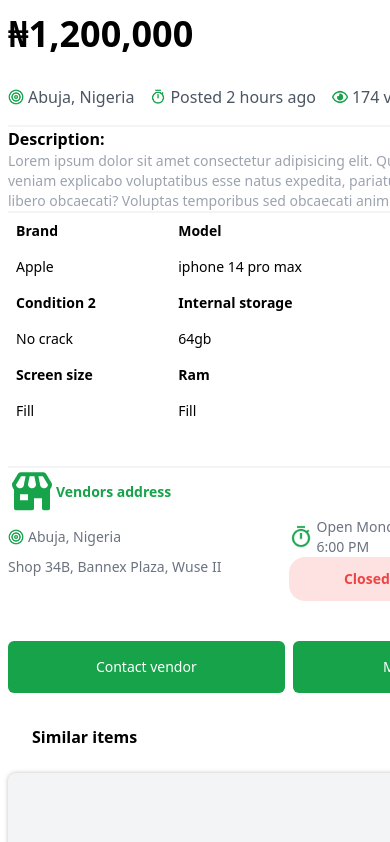
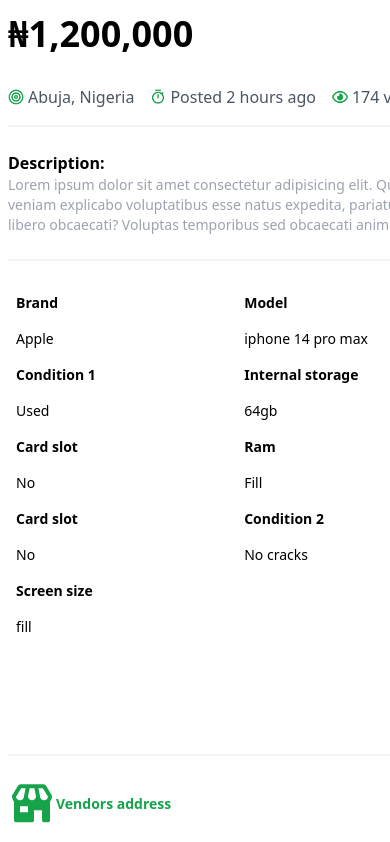
Before and after one commit to osh-la/jamezspace, a React (Vite) app: page /product in a window 390 px wide. Shown: the part 1102-1944 px from the top of the page. Built offline with nearby package versions, Linux system fonts and the light colour scheme.

Commit message:
product cat table

```diff
--- a/src/index.css
+++ b/src/index.css
@@ -20,6 +20,9 @@
     text-align: left;
     padding: 8px;
   }
+
+  tr:nth-child(odd){font-weight: bolder;}
+
   input[type='range'] {
     -webkit-appearance: none;
     appearance: none;
@@ -54,7 +57,7 @@
     border-radius: 12px;
   }
 
-  tr:nth-child(odd){font-weight: bolder;}
+
   @layer components {
     .radio{
         @apply appearance-none w-4 h-4 border border-gray-300 rounded-full bg-white checked:bg-green-500 checked:border-gray-300 transition duration-200;
--- a/src/pages/Product.jsx
+++ b/src/pages/Product.jsx
@@ -83,7 +83,7 @@
               </div>
             </div>
 
-            <div className="border-b-2 border-gray-100  md:py-6">
+            <div className="border-b-2 border-gray-100  py-6">
               <h1 className="font-bold">Description:</h1>
               <p className="text-sm text-gray-400">
                 Lorem ipsum dolor sit amet consectetur adipisicing elit. Quas
@@ -92,8 +92,8 @@
                 Voluptas temporibus sed obcaecati animi officiis.
               </p>
             </div>
-            <div className="border-b-2 border-gray-100 text-sm  md:py-6">
-              <table>
+            <div className="border-b-2 border-gray-100 text-sm py-6">
+              <table className="hidden md:table">
                 <tr>
                   <td>Brand</td>
                   <td>Model</td>
@@ -125,14 +125,62 @@
                   <td>No</td>
                 </tr>
               </table>
-              <div className="flex justify-end  md:py-6">
+                  {/* mobile */}
+                  <table className="md:hidden">
+                    <tr>
+                      <td>Brand</td>
+                      <td>Model</td>
+
+                    </tr>
+                    <tr>
+                      <td>Apple</td>
+                      <td>iphone 14 pro max</td>
+
+                    </tr>
+                    <tr>
+                      <td>Condition 1</td>
+                      <td>Internal storage</td>
+
+                    </tr>
+                    <tr>
+                      <td>Used</td>
+                      <td>64gb</td>
+
+                    </tr>
+                    <tr>
+                      <td>Card slot</td>
+                      <td>Ram</td>
+                    </tr>
+                    <tr>
+                      <td>No</td>
+                      <td>Fill</td>
+                    </tr>
+                    <tr>
+                      <td>Card slot</td>
+                      <td>Condition 2</td>
+                    </tr>
+                    <tr>
+                      <td>No</td>
+                      <td>No cracks</td>
+                    </tr>
+                    <tr>
+                      <td>Screen size</td>
+
+                    </tr>
+                    <tr>
+                      <td>fill</td>
+
+                    </tr>
+
+                  </table>
+              <div className="flex justify-end  py-6">
                 <select className="text-green-600  bg-white p-2" name="" id="">
                   <option value="">View all</option>
                 </select>
               </div>
             </div>
             <section>
-              <div className="flex items-center text-sm md:text-base  md:py-6">
+              <div className="flex items-center text-sm md:text-base  py-6">
                 <img src="/icons/address.png" alt="" />
                 <h2 className="text-green-600 font-semibold">
                   Vendors address
--- a/src/pages/productCat.jsx
+++ b/src/pages/productCat.jsx
@@ -1,7 +1,7 @@
 import Warn from "../components/warning";
 import Card from "../components/card";
 import Button from "../components/button";
-import ProductList from "../components/catproducts";
+import ProductList from "../components/productCatProducts";
 import Banner from "../components/banner";
 import PriceRangeFilter from "../components/PriceRangeFilter";
 import React, { useState } from 'react';
```
Also changed, not shown: src/components/productCatProducts.jsx (renamed from src/components/catProducts.jsx).
